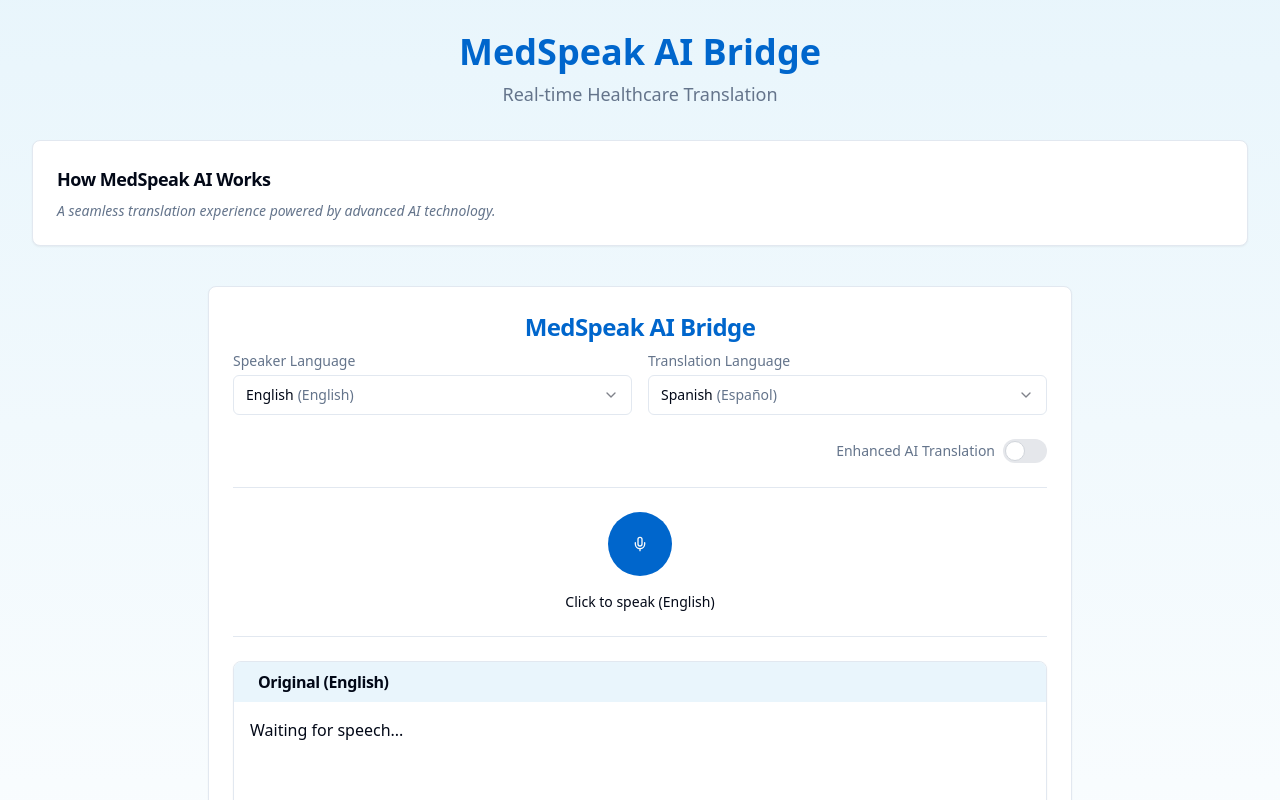
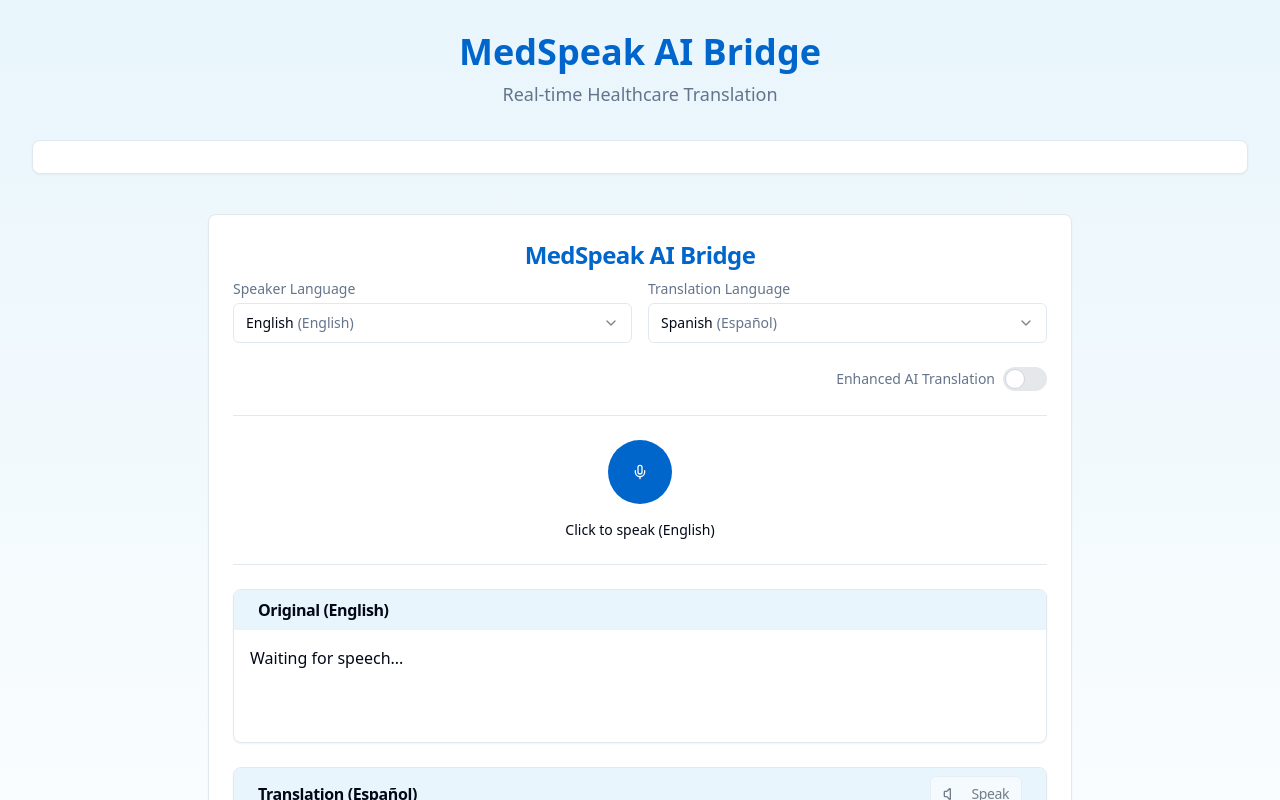
Before and after one commit to quin-thifal/med-speak-ai, a React (Vite) app: page / in a window 1280 px wide. Shown: the top 800 px of the page. Built offline with nearby package versions, Linux system fonts and the light colour scheme.

Commit message:
Remove InfoSection content
Removes the content from the InfoSection component.

```diff
--- a/src/components/InfoSection.tsx
+++ b/src/components/InfoSection.tsx
@@ -1,18 +1,13 @@
 
 import React from "react";
-import { Card, CardContent, CardHeader, CardTitle } from "@/components/ui/card";
+import { Card, CardHeader, CardTitle } from "@/components/ui/card";
 
 export const InfoSection: React.FC = () => {
   return (
     <Card className="mb-6">
       <CardHeader className="pb-2">
-        <CardTitle className="text-lg">How MedSpeak AI Works</CardTitle>
+        <CardTitle className="text-lg"></CardTitle>
       </CardHeader>
-      <CardContent className="text-sm space-y-2">
-        <p className="text-muted-foreground italic">
-          A seamless translation experience powered by advanced AI technology.
-        </p>
-      </CardContent>
     </Card>
   );
 };
```
